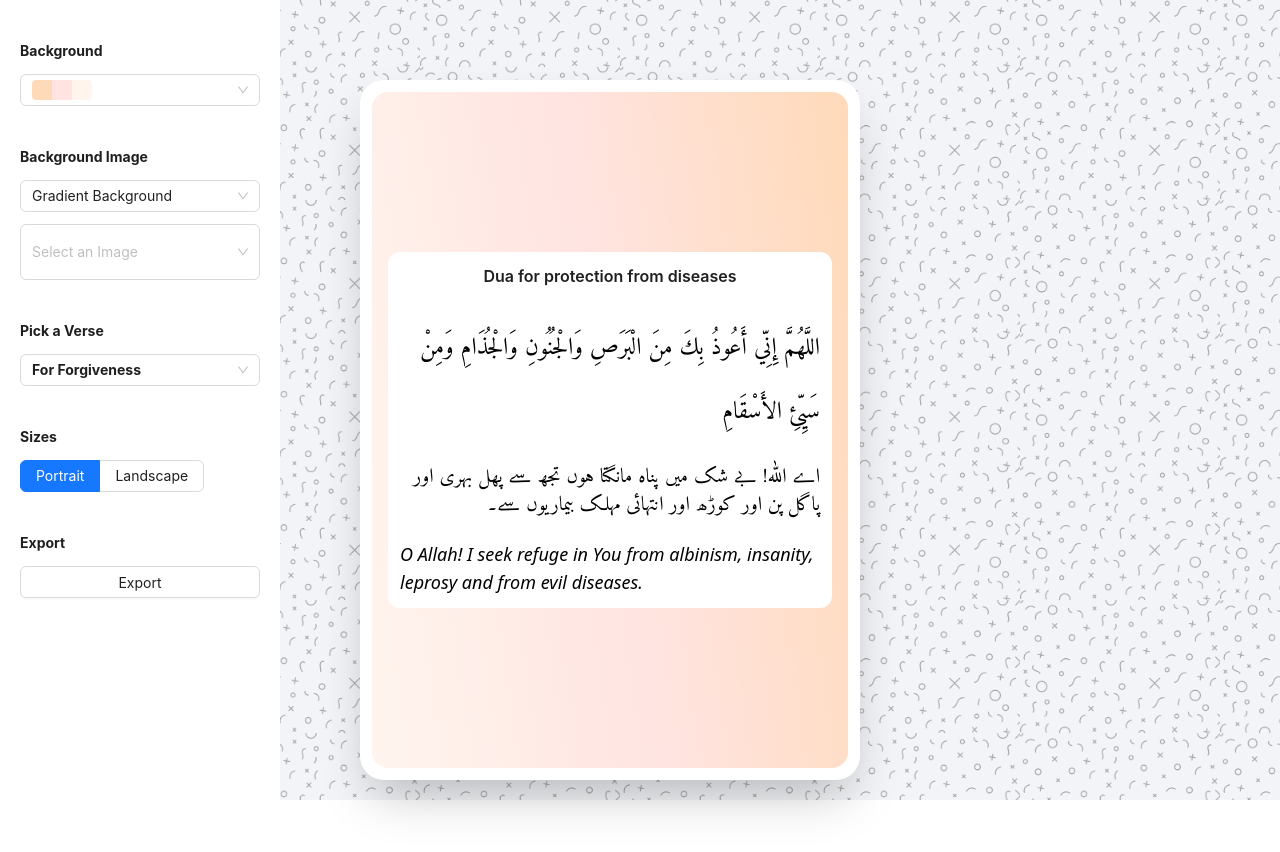
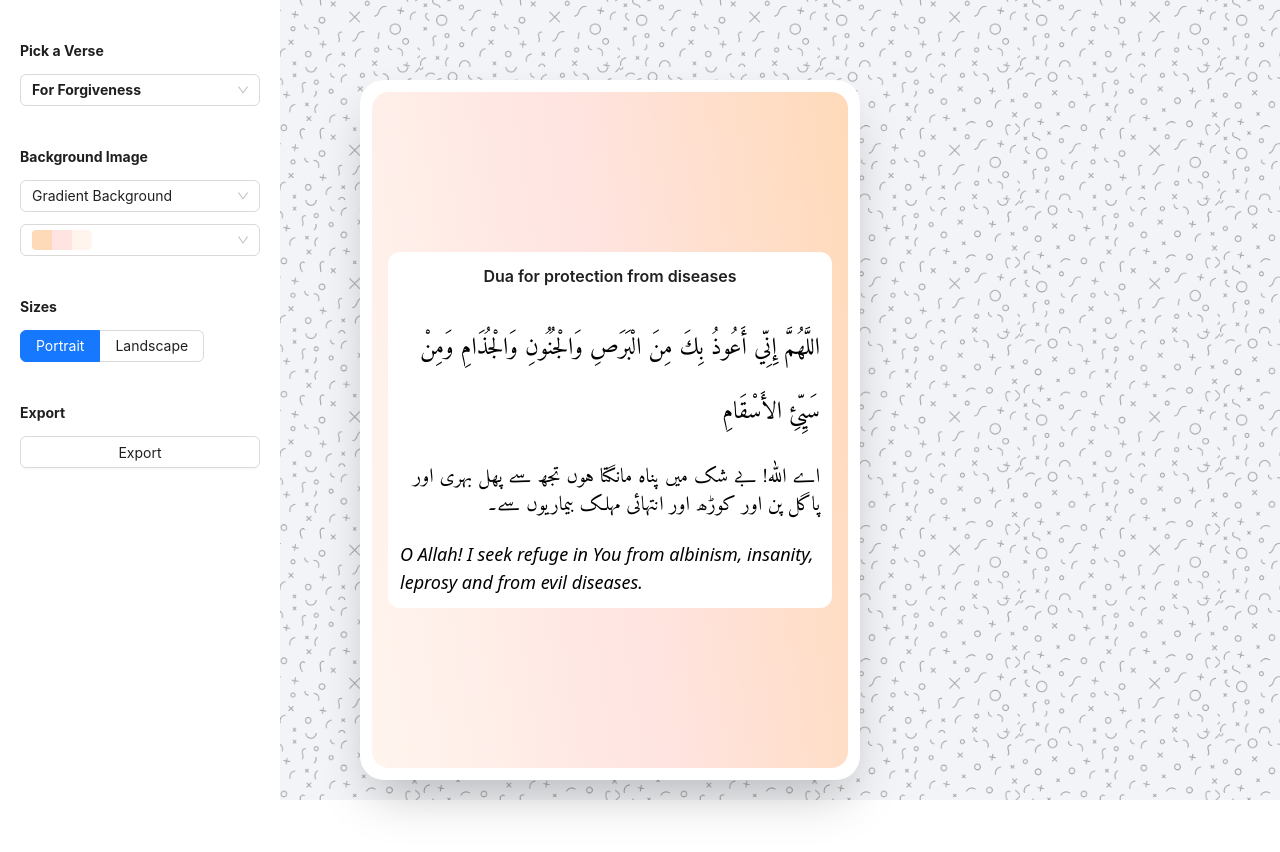
Before and after one commit to realtouseef/instant-islamic-posters, a Next.js app: page / in a window 1280 px wide. Shown: the top 852 px of the page. Built offline with nearby package versions, Linux system fonts and the light colour scheme; what @ant-design/nextjs-registry would draw is missing.

Commit message:
update: small changes in ui

```diff
--- /dev/null
+++ b/app/components/organisms/background.tsx
@@ -0,0 +1,38 @@
+'use client'
+import { colorPalettes } from "@/app/lib/colors"
+import { usePaletteStore } from "@/app/store/backgroud"
+import { useBackgroundStore } from "@/app/store/background-type"
+import { RefObject, useEffect, useState } from "react"
+
+export const Background = ({ children, ref }: { children: React.ReactNode; ref: RefObject<HTMLDivElement | null>; }) => {
+  const selectedPalette = usePaletteStore((state) => state.selectedPalette)
+  const { backgroundType, selectedImage } = useBackgroundStore();
+  const [gradient, setGradient] = useState("");
+
+  useEffect(() => {
+    if (backgroundType === "gradient") {
+      const colors = colorPalettes[selectedPalette];
+      setGradient(`linear-gradient(${Math.random() * 360}deg, ${colors[0]}, ${colors[1]}, ${colors[2]})`);
+    }
+  }, [selectedPalette, backgroundType]);
+
+  return (
+    <div ref={ref} className="relative h-full w-full rounded-2xl overflow-hidden">
+
+    {/* Background Layers */}
+    {backgroundType === "image" && selectedImage && (
+      <div
+        className="absolute inset-0 bg-cover bg-center rounded-2xl"
+        style={{ backgroundImage: `url(${selectedImage})` }}
+      />
+    )}
+
+    {backgroundType === "gradient" && (
+      <div className="absolute inset-0 rounded-2xl transition-all duration-300" style={{ background: gradient }} />
+    )}
+
+    {/* Content */}
+    <div className="p-4 relative z-10 h-full flex items-center justify-center">{children}</div>
+  </div>
+  )
+}
--- a/app/components/organisms/canvas.tsx
+++ b/app/components/organisms/canvas.tsx
@@ -1,8 +1,8 @@
-'use client'
+"use client";
 import { useEffect, useRef } from "react";
 import { useVerseStore } from "@/app/store/verse";
 import { Card } from "../atoms";
-import { Gradient } from "./gradient";
+import { Background } from "./background";
 import { useDownloadStore } from "@/app/store/trigger-download";
 import { downloadImage } from "@/app/lib/helpers";
 import { VerseCard } from "../molecules";
@@ -11,11 +11,13 @@ import { verseData } from "@/app/lib/data";
 const Canvas = () => {
   const verse = useVerseStore((state) => state.selectedVerse);
   const cardRef = useRef<HTMLDivElement>(null);
-  const setTriggerDownload = useDownloadStore((state) => state.setTriggerDownload);
+  const setTriggerDownload = useDownloadStore(
+    (state) => state.setTriggerDownload
+  );
   const setVerse = useVerseStore((state) => state.setSelectedVerse);
 
   useEffect(() => {
-    setTriggerDownload(() => downloadImage(cardRef))
+    setTriggerDownload(() => downloadImage(cardRef));
   }, [setTriggerDownload]);
 
   useEffect(() => {
@@ -30,9 +32,9 @@ const Canvas = () => {
 
       <div className="relative p-20">
         <Card>
-          <Gradient ref={cardRef}>
-           <VerseCard verse={verse} />
-          </Gradient>
+          <Background ref={cardRef}>
+            <VerseCard verse={verse} />
+          </Background>
         </Card>
       </div>
     </div>
--- a/app/components/organisms/gradient.tsx
+++ /dev/null
@@ -1,35 +0,0 @@
-'use client'
-import { colorPalettes } from "@/app/lib/colors"
-import { usePaletteStore } from "@/app/store/backgroud"
-import { useBackgroundStore } from "@/app/store/background-type"
-import { RefObject, useEffect, useState } from "react"
-
-export const Gradient = ({ children, ref }: { children: React.ReactNode; ref: RefObject<HTMLDivElement | null>; }) => {
-  const selectedPalette = usePaletteStore((state) => state.selectedPalette)
-  const { backgroundType, selectedImage } = useBackgroundStore();
-  const [gradient, setGradient] = useState("");
-
-  useEffect(() => {
-    if (backgroundType === "gradient") {
-      const colors = colorPalettes[selectedPalette];
-      setGradient(`linear-gradient(${Math.random() * 360}deg, ${colors[0]}, ${colors[1]}, ${colors[2]})`);
-    }
-  }, [selectedPalette, backgroundType]);
-
-  return (
-    <div ref={ref} className="relative h-full w-full rounded-2xl">
-      {backgroundType === "image" && selectedImage ? (
-        <div
-          className="absolute inset-0 bg-cover bg-center rounded-2xl"
-          style={{ backgroundImage: `url(${selectedImage})` }}
-        />
-      ) : (
-        <div
-          className="absolute inset-0 rounded-2xl transition-all duration-300"
-          style={{ background: gradient }}
-        />
-      )}
-        <div className="p-4 relative z-10 h-full flex items-center justify-center">{children}</div>
-    </div>
-  )
-}
--- a/app/components/organisms/index.ts
+++ b/app/components/organisms/index.ts
@@ -1,3 +1,3 @@
 export { default as Canvas } from './canvas';
 export { default as Sidebar } from './sidebar';
-export { Gradient } from './gradient';
+export { Background } from './background';
--- a/app/components/organisms/sidebar.tsx
+++ b/app/components/organisms/sidebar.tsx
@@ -10,6 +10,7 @@ import { useVerseStore } from "@/app/store/verse";
 import { useSizeStore } from "@/app/store/size";
 import { useDownloadStore } from "@/app/store/trigger-download";
 import { useBackgroundStore } from "@/app/store/background-type";
+import Image from "next/image";
 
 const backgroundOptions = [
   { value: "gradient", label: "Gradient Background" },
@@ -46,14 +47,48 @@ const Sidebar = () => {
   const setVerse = useVerseStore((state) => state.setSelectedVerse);
   const setSize = useSizeStore((state) => state.setSize);
   const triggerDownload = useDownloadStore((state) => state.triggerDownload);
-  const { setBackgroundType, setSelectedImage } = useBackgroundStore();
+  const { backgroundType, setBackgroundType, setSelectedImage } =
+    useBackgroundStore();
 
   return (
     <div className="flex flex-col min-h-screen w-96 px-5 py-10 gap-y-10">
       <div className="flex flex-col gap-y-3 w-full">
         <Typography.Text className="text-xs font-bold">
-          Background
+          Pick a Verse
         </Typography.Text>
+        <Select
+          defaultValue={1}
+          className="w-60"
+          onChange={(id) => {
+            const selected = verseData.find((verse) => verse.id === id);
+            if (selected) setVerse(selected);
+          }}
+          options={verseData.map((verse) => ({
+            value: verse.id,
+            label: (
+              <div className="flex flex-col">
+                <Typography.Text className="text-xs font-bold">
+                  {verse.title}
+                </Typography.Text>
+              </div>
+            ),
+          }))}
+        />
+      </div>
+
+      <div className="flex flex-col gap-y-3 w-full">
+        <Typography.Text className="text-xs font-bold">
+          Background Image
+        </Typography.Text>
+
+        <Select
+          defaultValue="gradient"
+          className="w-60"
+          onChange={(value) => setBackgroundType(value as "image" | "gradient")}
+          options={backgroundOptions}
+        />
+
+        {backgroundType === "gradient" && (
           <Select
             defaultValue={0}
             className="w-60"
@@ -80,52 +115,29 @@ const Sidebar = () => {
               ),
             }))}
           />
-      </div>
+        )}
 
-      <div className="flex flex-col gap-y-3 w-full">
-        <Typography.Text className="text-xs font-bold">
-          Background Image
-        </Typography.Text>
-        <Select
-          defaultValue="gradient"
-          className="w-60"
-          onChange={(value) => setBackgroundType(value as "image" | "gradient")}
-          options={backgroundOptions}
-        />
-
+        {/* Select Background Image */}
+        {backgroundType === "image" && (
           <Select
             placeholder="Select an Image"
             className="w-60 min-h-14"
             onChange={(value) => setSelectedImage(value)}
             options={imageOptions.map((img) => ({
               value: img,
-            label: <img src={img} alt="bg" className="w-10 h-10 rounded-md" />,
-          }))}
+              label: (
+                <Image
+                  width={40}
+                  height={40}
+                  src={img}
+                  alt="bg"
+                  className="w-10 h-10 rounded-md"
+                  loading="lazy"
                 />
-      </div>
-
-      <div className="flex flex-col gap-y-3 w-full">
-        <Typography.Text className="text-xs font-bold">
-          Pick a Verse
-        </Typography.Text>
-        <Select
-          defaultValue={1}
-          className="w-60"
-          onChange={(id) => {
-            const selected = verseData.find((verse) => verse.id === id);
-            if (selected) setVerse(selected);
-          }}
-          options={verseData.map((verse) => ({
-            value: verse.id,
-            label: (
-              <div className="flex flex-col">
-                <Typography.Text className="text-xs font-bold">
-                  {verse.title}
-                </Typography.Text>
-              </div>
               ),
             }))}
           />
+        )}
       </div>
 
       <div className="flex flex-col gap-y-3 w-full">
--- a/app/layout.tsx
+++ b/app/layout.tsx
@@ -13,7 +13,7 @@ const quicksand = Quicksand({
 
 export const metadata: Metadata = {
   title: "Instant Islamic Posters",
-  description: "Generated islamic posters instantly",
+  description: "Generate islamic posters instantly",
 };
 
 export default function RootLayout({
--- a/app/store/background-type.ts
+++ b/app/store/background-type.ts
@@ -8,8 +8,8 @@ type BackgroundState = {
 };
 
 export const useBackgroundStore = create<BackgroundState>((set) => ({
-  backgroundType: "gradient", // "gradient" | "image"
-  selectedImage: "", // Store image URL
-  setBackgroundType: (type: "gradient" | "image") => set({ backgroundType: type }),
-  setSelectedImage: (image: string) => set({ selectedImage: image }),
+  backgroundType: "gradient",
+  selectedImage: "",
+  setBackgroundType: (type) => set({ backgroundType: type }),
+  setSelectedImage: (image) => set({ selectedImage: image }),
 }));
```
Lines whose indentation alone changed are shown as unchanged.
